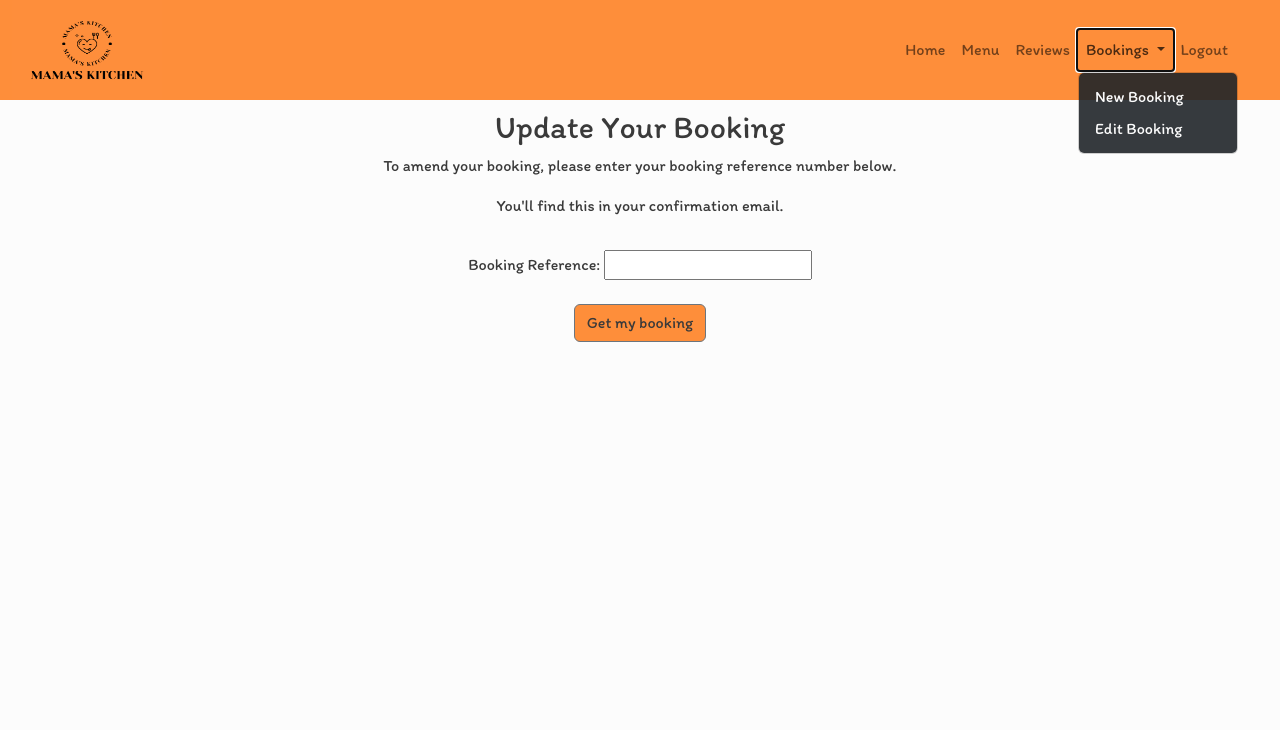
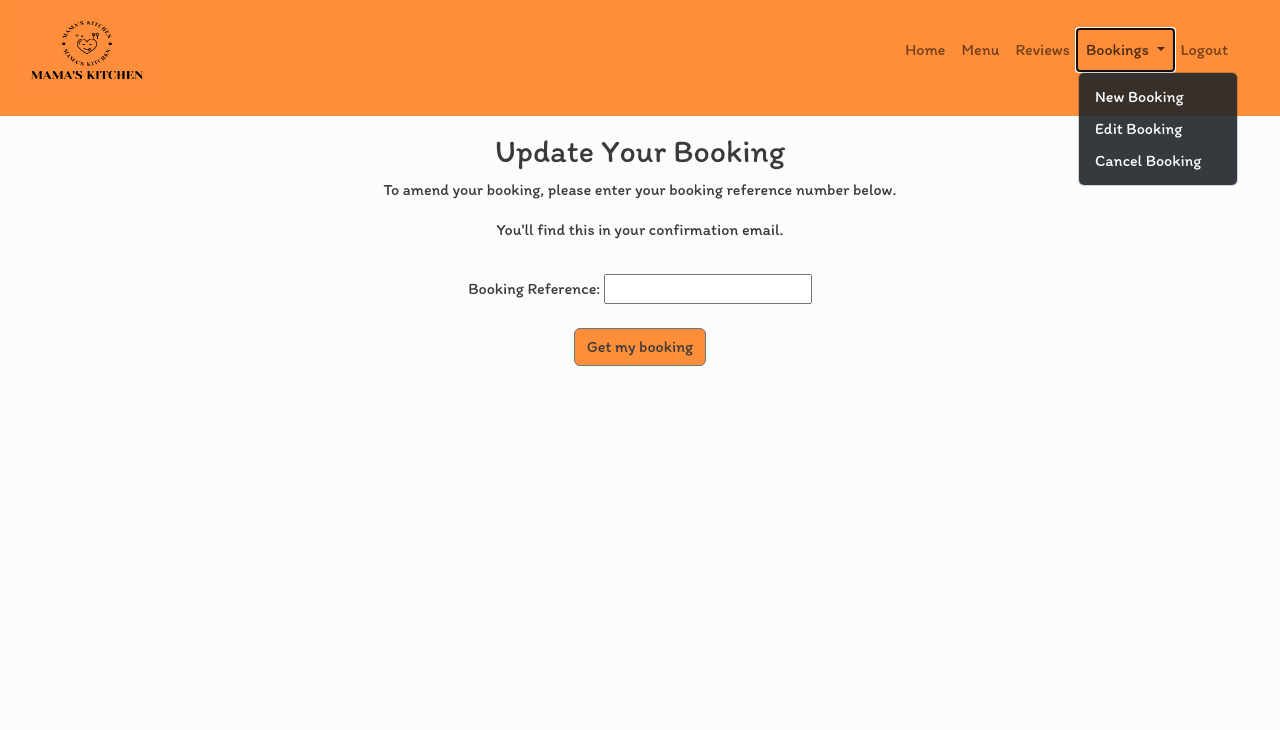
Before and after one commit to Roybin0/mamaskitchen, a Django app: page /booking/edit-booking in a window 1280 px wide, after a click on "Bookings". Shown: the top 730 px of the page. Run offline with Django 3.2, Linux system fonts and the light colour scheme; the visitor is signed in with stand-in values (Sample User, id 1); some libraries are stand-ins or nearby versions; some web fonts are replaced.

Commit message:
Add ability to delete booking with user confirmation

```diff
--- a/bookings/urls.py
+++ b/bookings/urls.py
@@ -3,5 +3,6 @@ from django.urls import path
 
 urlpatterns = [
     path('', views.booking, name="booking"),
-    path('edit-booking', views.enter_ref, name='enter_ref'),
+    path('edit-booking', views.enter_ref_edit, name='enter_ref_edit'),
+    path('cancel-booking', views.enter_ref_delete, name='enter_ref_delete'),
 ]
--- a/bookings/views.py
+++ b/bookings/views.py
@@ -12,6 +12,10 @@ def home(request):
 
 def thankyou(request):
     return render(request, 'thankyou.html')
+
+
+def cancelled(request):
+    return render(request, 'cancelled.html')
 
 
 def booking(request):
@@ -46,8 +50,8 @@ def isSpaceAvailable(date, time):
     return availableSeats
 
 
-def enter_ref(request):
-    return render(request, 'booking-reference.html')
+def enter_ref_edit(request):
+    return render(request, 'edit-booking-reference.html')
 
 
 def edit_booking(request, booking_ref):
@@ -62,5 +66,19 @@ def edit_booking(request, booking_ref):
     return render(request, 'edit-booking.html', {'edit_form': form})
 
 
+def enter_ref_delete(request):
+    return render(request, 'delete-booking-reference.html')
+
+
+def delete_booking(request, booking_ref):
+    booking = get_object_or_404(Booking, booking_ref=booking_ref)
+
+    if request.method == 'POST':
+        booking.delete()
+        return redirect('cancelled')
+
+    return render(request, 'cancel-confirmation.html', {'booking': booking})
+
+
 def menu(request):
     return render(request, 'menu.html')
--- a/mamaskitchen/urls.py
+++ b/mamaskitchen/urls.py
@@ -21,9 +21,12 @@ urlpatterns = [
     path('admin/', admin.site.urls),
     path("", views.home, name='home'),
     path('booking/', include("bookings.urls"), name='booking'),
-    path('edit-booking', include("bookings.urls"), name='enter_ref'),
+    path('edit-booking', include("bookings.urls"), name='enter_ref_edit'),
     path('edit-booking/<booking_ref>',
          views.edit_booking, name='edit-booking'),
+    path('cancel-booking', include("bookings.urls"), name='enter_ref_delete'),
+    path('cancel-booking/<booking_ref>', views.delete_booking, name='cancel'),
+    path('cancelled', views.cancelled, name='cancelled'),
     path('thanks/', views.thankyou, name='thankyou'),
     path('menu', views.menu, name='menu'),
     path('accounts/', include('allauth.urls')),
--- a/static/css/style.css
+++ b/static/css/style.css
@@ -18,10 +18,6 @@ h1, h2 {
     font-size: 250%;
 }
 
-.margin-header {
-    margin-top: 100px;
-}
-
 .margin-bottom {
     margin-bottom: 100px;
 }
@@ -30,7 +26,8 @@ h1, h2 {
 
 .bg-nav-container,
 .bg-message,
-.bg-menu-header {
+.bg-menu-header,
+.bg-orange {
     background-color: #FE8E3A;
 }
 
--- a/static/js/scripts.js
+++ b/static/js/scripts.js
@@ -18,4 +18,4 @@ function changeFooter(screen_size) {
     }
 }
 
-changeFooter(medium_screen)
+// changeFooter(medium_screen)
--- a/templates/base.html
+++ b/templates/base.html
@@ -32,8 +32,7 @@
     <!-- Header & Navigation -->
 
     <header>
-
-        <nav class="navbar navbar-expand-sm fixed-top">
+        <nav class="navbar navbar-expand-sm">
             <div id="nav-container" class="container-fluid bg-nav-container">
                 <div class="row align-items-center w-100 justify-content-between">
                     <div class="col-9 col-sm-2 col-md-3">
@@ -67,7 +66,8 @@
                                     </a>
                                     <ul class="dropdown-menu bg-dropdown-menu">
                                         <li><a class="dropdown-item" href="{% url 'booking' %}">New Booking</a></li>
-                                        <li><a class="dropdown-item" href="{% url 'enter_ref' %}">Edit Booking</a></li>
+                                        <li><a class="dropdown-item" href="{% url 'enter_ref_edit' %}">Edit Booking</a></li>
+                                        <li><a class="dropdown-item" href="{% url 'enter_ref_delete' %}">Cancel Booking</a></li>
                                     </ul>
                                 </li>
                                 <li class="nav-item">
@@ -94,9 +94,9 @@
 
     <!-- Messages -->
 
-    <div class="container">
+    <div class="container-fluid bg-nav-container">
         <div class="row">
-            <div class="col-md-5 offset-md-7 pt-2">
+            <div class="col-md-8 offset-md-2 pt-3">
                 {% for message in messages %}
                 <div class="alert {{ message.tags }} alert-dismissible fade show bg-message margin-header pt-3 border border-dark"
                     id="msg" role="alert">
--- a/templates/booking.html
+++ b/templates/booking.html
@@ -2,7 +2,7 @@
 {% block content %}
 {% load crispy_forms_tags %}
 
-<section id="booking-form-section" class="container-fluid margin-header">
+<section id="booking-form-section" class="container-fluid">
     <div class="row pt-3">
         <div class="col-12 col-md-8 offset-md-2">
             <h3 class="uppercase text-center">Want to book a table?</h3>
--- a/templates/booking-reference.html
+++ b/templates/delete-booking-reference.html
@@ -1,15 +1,15 @@
 {% extends "base.html" %}
 {% block content %}
 
-<section id="enter-booking-ref">
-    <div class="row">
-        <div class="col-12 col-md-8 offset-md-2 margin-header text-center">
-            <h2>Update Your Booking</h2>
-            <p>To amend your booking, please enter your booking reference number below.</p>
+<section id="enter-booking-ref" class="container-fluid">
+    <div class="row pt-3">
+        <div class="col-12 col-md-8 offset-md-2 text-center">
+            <h2>Cancel Your Booking</h2>
+            <p>To cancel your booking, please enter your booking reference number below.</p>
             <p>You'll find this in your confirmation email.</p>
         </div>
         <div class="center-form mx-auto p-3">
-            <form onsubmit="window.open('/edit-booking/' + booking_ref.value)" class="needs-validation text-center">
+            <form onsubmit="window.open('/cancel-booking/' + booking_ref.value)" class="needs-validation text-center">
                 <label for="booking_ref">Booking Reference:</label>
                 <input type="number" id="booking_ref" name="booking_ref" minlength="8" maxlength="8">
                 <div class="form-row text-center pt-3">
--- /dev/null
+++ b/templates/edit-booking-reference.html
@@ -0,0 +1,26 @@
+{% extends "base.html" %}
+{% block content %}
+
+<section id="enter-booking-ref" class="container-fluid">
+    <div class="row pt-3">
+        <div class="col-12 col-md-8 offset-md-2 text-center">
+            <h2>Update Your Booking</h2>
+            <p>To amend your booking, please enter your booking reference number below.</p>
+            <p>You'll find this in your confirmation email.</p>
+        </div>
+        <div class="center-form mx-auto p-3">
+            <form onsubmit="window.open('/edit-booking/' + booking_ref.value)" class="needs-validation text-center">
+                <label for="booking_ref">Booking Reference:</label>
+                <input type="number" id="booking_ref" name="booking_ref" minlength="8" maxlength="8">
+                <div class="form-row text-center pt-3">
+                    <div class="col-12 p-2">
+                        <button type="submit" class="btn btn-secondary dark-text">Get my booking</button>
+                    </div>
+                </div>
+            </form>
+        </div>
+
+    </div>
+</section>
+
+{% endblock content %}
--- a/templates/menu.html
+++ b/templates/menu.html
@@ -1,16 +1,16 @@
 {% extends "base.html" %}
 {% block content %}
 
-<section id="menu-section" class="container">
+<section id="menu-section" class="container-fluid">
     <div class="row">
-        <div class="col-10 col-md-6 offset-1 offset-md-3 margin-header text-center">
+        <div class="col-10 col-md-8 offset-1 offset-md-2 margin-header text-center pt-3">
             <p>Menus available for download: <a href="../static/menu/dining-menu.pdf" target="_blank"
                     class="orange-text">Dining Menu</a> & <a href="../static/menu/drinks-menu.pdf" target="_blank"
                     class="orange-text">Drinks Menu</a></p>
         </div>
     </div>
 
-    <div class="row p-3">
+    <div class="row p-2">
         <div class="col-12 col-md-10 offset-md-1 bg-menu-header text-center p-3 border border-dark">
             <small>Mama's Kitchen</small>
             <h2>Dining Menu</h2>
--- a/templates/thankyou.html
+++ b/templates/thankyou.html
@@ -1,7 +1,7 @@
 {% extends "base.html" %}
 {% block content %}
 
-<section id="thankyou-section" class="margin-header">
+<section id="thankyou-section" class="container-fluid">
     <div class="row">
         <div class="col-md-6 offset-md-3 pt-3 text-center">
             <h3>Thanks for booking!</h3>
```
Also changed, not shown: other parts of static/css/style.css (+3 -28 lines), templates/cancel-confirmation.html (added, +50 -0 lines), templates/cancelled.html (added, +15 -0 lines), templates/edit-booking.html (+11 -5 lines), templates/index.html (+9 -7 lines).
